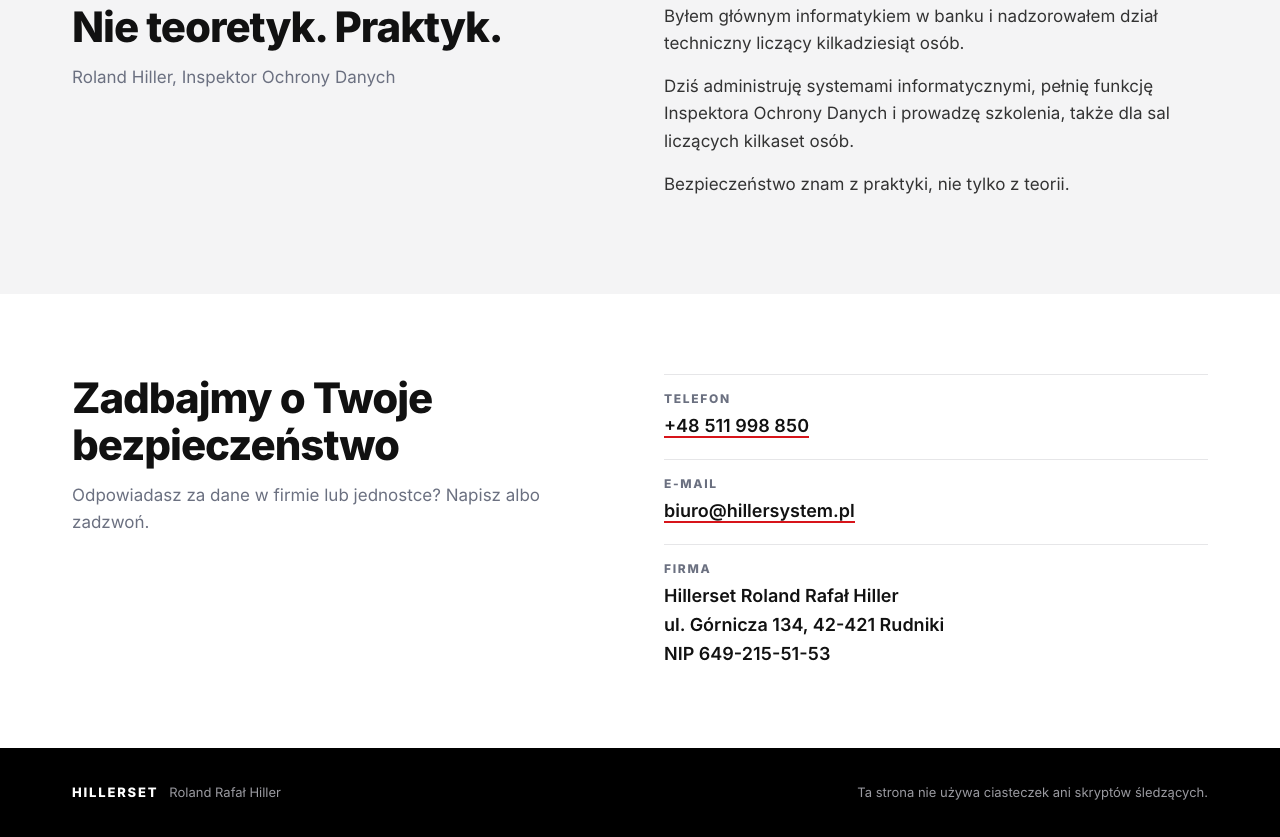
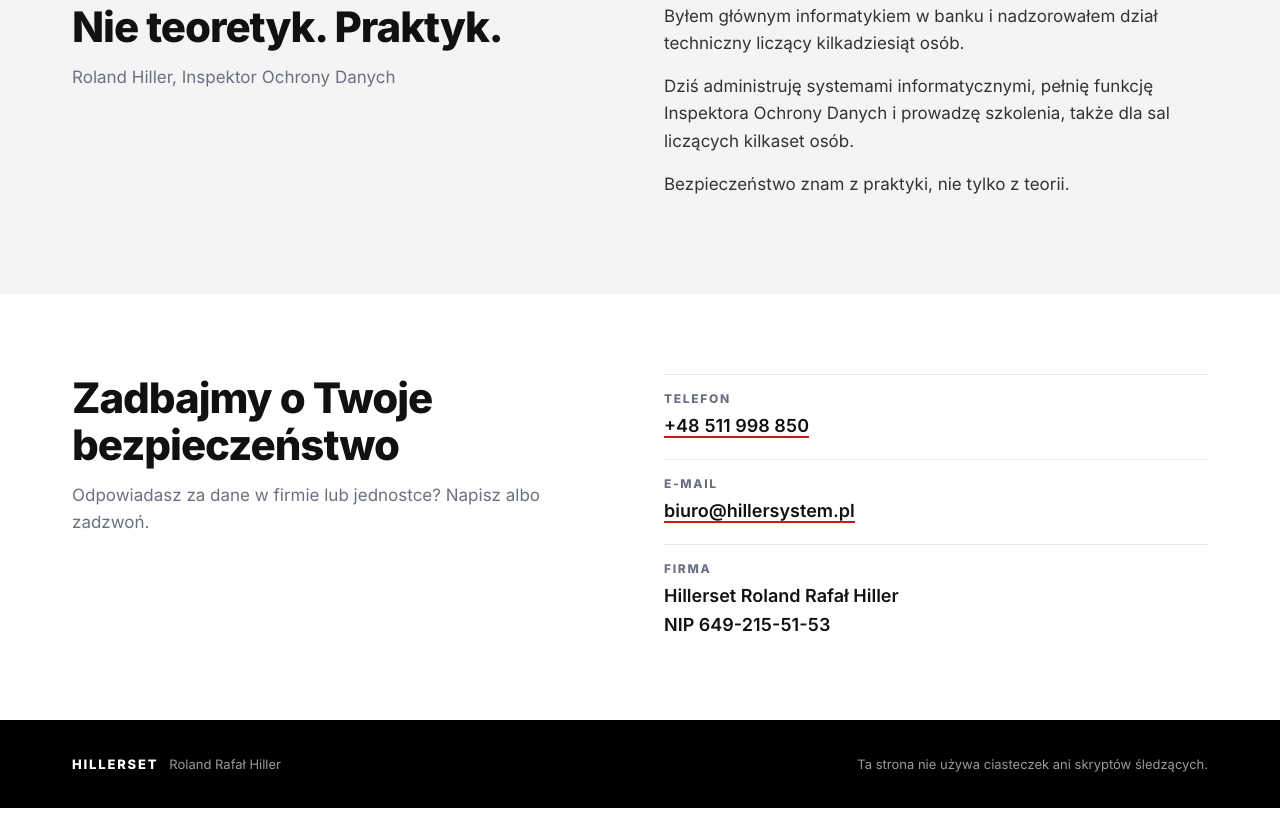
Before and after one commit to Hillerset/hillerset.github.io, a plain HTML site: page index.html in a window 1280 px wide. Shown: the part 2114-2951 px from the top of the page. After the commit the page ends 2922 px from the top, so only its background shows below. Drawn offline with Linux system fonts and the light colour scheme.

Commit message:
Usuniecie adresu ze strony

```diff
--- a/index.html
+++ b/index.html
@@ -83,7 +83,7 @@
   <dl class="dl">
    <div><dt>Telefon</dt><dd><a href="tel:+48511998850">+48 511 998 850</a></dd></div>
    <div><dt>E-mail</dt><dd><a href="mailto:biuro@hillersystem.pl">biuro@hillersystem.pl</a></dd></div>
-   <div><dt>Firma</dt><dd>Hillerset Roland Rafał Hiller<br>ul. Górnicza 134, 42-421 Rudniki<br>NIP 649-215-51-53</dd></div>
+   <div><dt>Firma</dt><dd>Hillerset Roland Rafał Hiller<br>NIP 649-215-51-53</dd></div>
   </dl>
  </div>
 </section>
```
